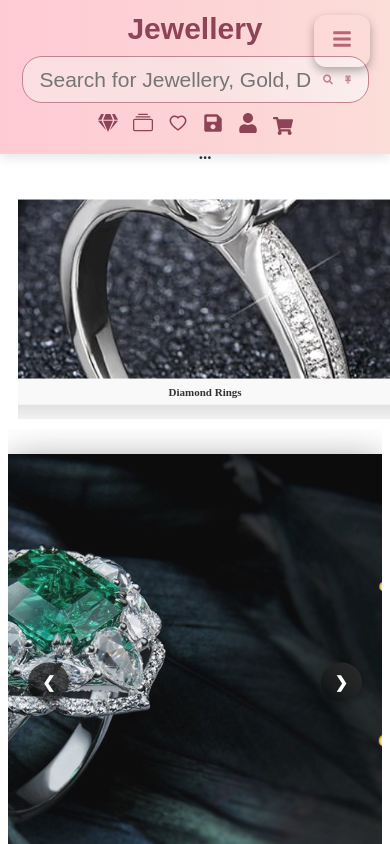
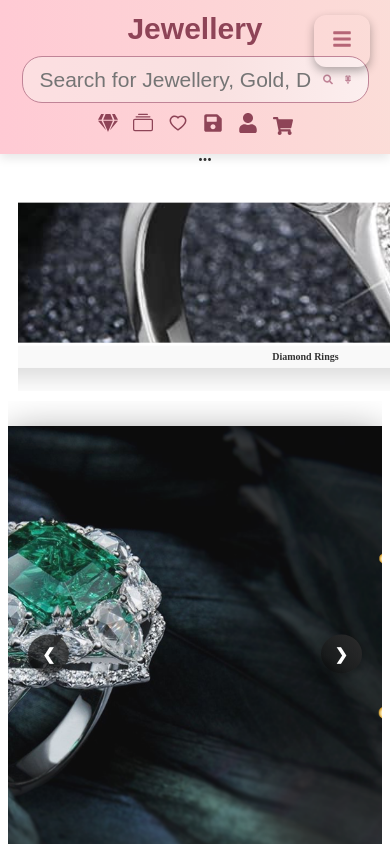
Before and after one commit to Nehasontakke123/ProjectNew1, a React (Vite) app: page / in a window 390 px wide. Shown: the top 844 px of the page. Built offline with nearby package versions, Linux system fonts and the light colour scheme; no server answers.

Commit message:
New update

```diff
--- a/src/assets/css/JewelleryCategory.css
+++ b/src/assets/css/JewelleryCategory.css
@@ -1,28 +1,3 @@
-/* Jewellery Section Container */
-.jewellery-container {
-    width: 100%;
-    margin: 70px auto 0;
-    padding: 20px;
-    text-align: center;
-    overflow: hidden;
-}
-
-/* Adding margin to avoid navbar overlap on mobile */
-@media (max-width: 768px) {
-    .jewellery-container {
-        margin-top: 120px;  /* Increase the space above the section */
-        padding: 10px; /* Reduce padding for mobile */
-    }
-}
-
-/* Section Title */
-.jewellery-title {
-    font-size: 28px;
-    font-weight: bold;
-    margin-bottom: 15px;
-    color: #333;
-}
-
 /* Jewellery Scroll */
 .jewellery-scroll {
     display: flex;
@@ -61,11 +36,58 @@
 .jewellery-scroll:hover .jewellery-track {
     animation-play-state: paused;
 }
+/* Jewellery Section Container */
+.jewellery-container {
+    width: 100%;
+    margin: 70px auto 0;
+    padding: 20px;
+    text-align: center;
+    overflow: hidden;
+}
+
+@media (max-width: 768px) {
+    .jewellery-container {
+        margin-top: 120px;
+        padding: 10px;
+    }
+}
+
+/* Section Title */
+.jewellery-title {
+    font-size: 28px;
+    font-weight: bold;
+    margin-bottom: 15px;
+    color: #333;
+}
+
+/* Jewellery Scroll */
+.jewellery-scroll {
+    display: flex;
+    overflow-x: auto;
+    overflow-y: hidden;
+    white-space: nowrap;
+    position: relative;
+    width: 100%;
+    padding-bottom: 10px;
+    scrollbar-width: none;
+    -ms-overflow-style: none;
+}
+
+.jewellery-scroll::-webkit-scrollbar {
+    display: none;
+}
+
+.jewellery-track {
+    display: flex;
+    gap: 10px;
+    padding: 0 5px;
+    min-width: fit-content;
+}
 
 /* Jewellery Card */
 .jewellery-card {
     flex: 0 0 auto;
-    width: 250px;
+    width: 160px;
     background: white;
     box-shadow: 0 4px 8px rgba(0, 0, 0, 0.1);
     border-radius: 8px;
@@ -73,7 +95,7 @@
     transition: transform 0.3s ease-in-out;
     position: relative;
     animation: floating 3s ease-in-out infinite;
-    height: 260px;
+    height: 200px;
     margin-bottom: 10px;
 }
 
@@ -85,7 +107,7 @@
 /* Jewellery Image */
 .jewellery-image {
     width: 100%;
-    height: 180px;
+    height: 120px;
     object-fit: cover;
     transition: transform 0.3s ease-in-out;
 }
@@ -108,9 +130,9 @@
 
 /* Jewellery Name */
 .jewellery-name {
-    font-size: 16px;
+    font-size: 13px;
     font-weight: bold;
-    padding: 10px;
+    padding: 6px;
     background: #f9f9f9;
     color: #333;
     text-align: center;
@@ -118,7 +140,6 @@
     bottom: 0;
     left: 0;
     width: 100%;
-    font-size: 14px;
     display: flex;
     justify-content: center;
     align-items: center;
@@ -129,36 +150,19 @@
 /* Floating Animation */
 @keyframes floating {
     0% { transform: translateY(0px); }
-    50% { transform: translateY(-8px); }
+    50% { transform: translateY(-6px); }
     100% { transform: translateY(0px); }
 }
 
 /* Responsive Design */
-
-/* Tablet view */
-@media (max-width: 1024px) {
-    .jewellery-card {
-        width: 220px;
-        height: 240px;
-    }
-    .jewellery-title {
-        font-size: 26px;
-    }
-    .jewellery-track {
-        animation: scroll 12s linear infinite;
-    }
-}
-
-/* Mobile view */
 @media (max-width: 768px) {
     .jewellery-card {
-        width: 150px; /* even smaller */
-        height: 200px; /* adjust height */
+        width: 120px;
+        height: 160px;
     }
 
     .jewellery-image {
-        height: 110px; /* lahan keli image */
-        object-fit: cover;
+        height: 90px;
     }
 
     .jewellery-title {
@@ -166,28 +170,27 @@
     }
 
     .jewellery-name {
-        font-size: 13px;
-        height: 28px;
+        font-size: 11px;
+        height: 24px;
     }
 }
 
-/* Small mobile view */
 @media (max-width: 480px) {
     .jewellery-card {
-        width: 135px;  /* lahan */
-        height: 180px;
+        width: 100px;
+        height: 140px;
     }
 
     .jewellery-image {
-        height: 100px;  /* neat & small */
+        height: 80px;
+    }
+
+    .jewellery-title {
+        font-size: 18px;
     }
 
     .jewellery-name {
-        font-size: 11px;
-        height: 26px;
-    }
-
-    .jewellery-title {
-        font-size: 17px;
+        font-size: 10px;
+        height: 22px;
     }
 }
```
